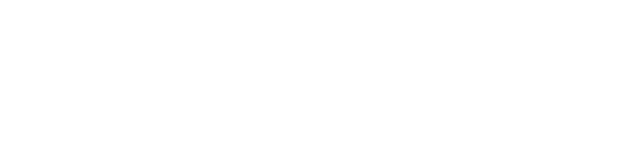
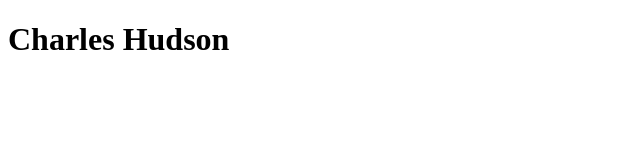
Before and after one commit to NearlyCharles/Charles-Hudson-showcase, a plain HTML site: page index.html in a window 1280 px wide. Shown: the whole page, without its empty margins (0-640 px from the left). Drawn offline with Linux system fonts and the light colour scheme.

Commit message:
new heading and styling

```diff
--- a/index.html
+++ b/index.html
@@ -6,6 +6,6 @@
     <title>Document</title>
 </head>
 <body>
-
+    <h1 id="h1">Charles Hudson</h1>
 </body>
 </html>
--- a/styles.css
+++ b/styles.css
@@ -0,0 +1,3 @@
+h1 {
+    font-family: cursive;
+}
```
